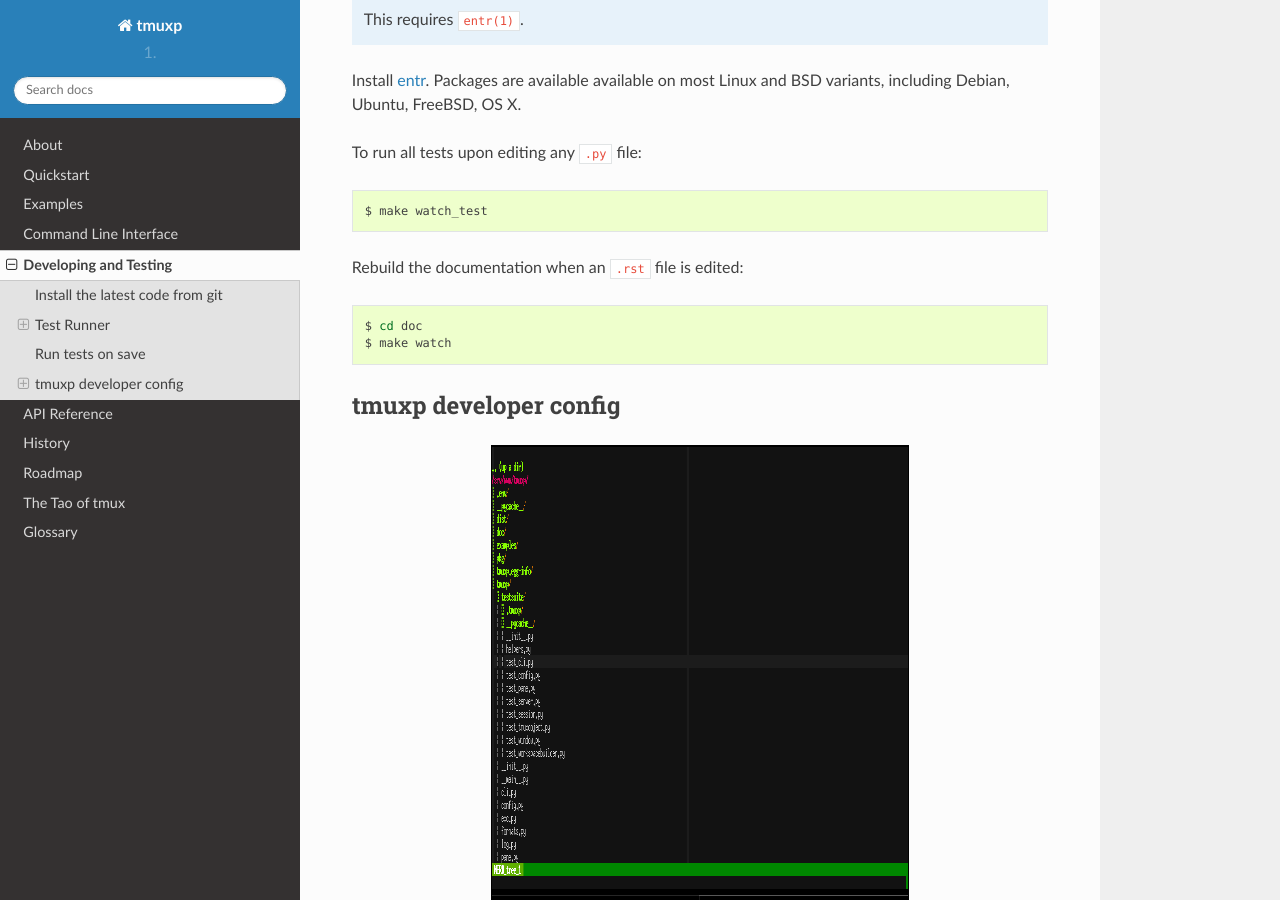
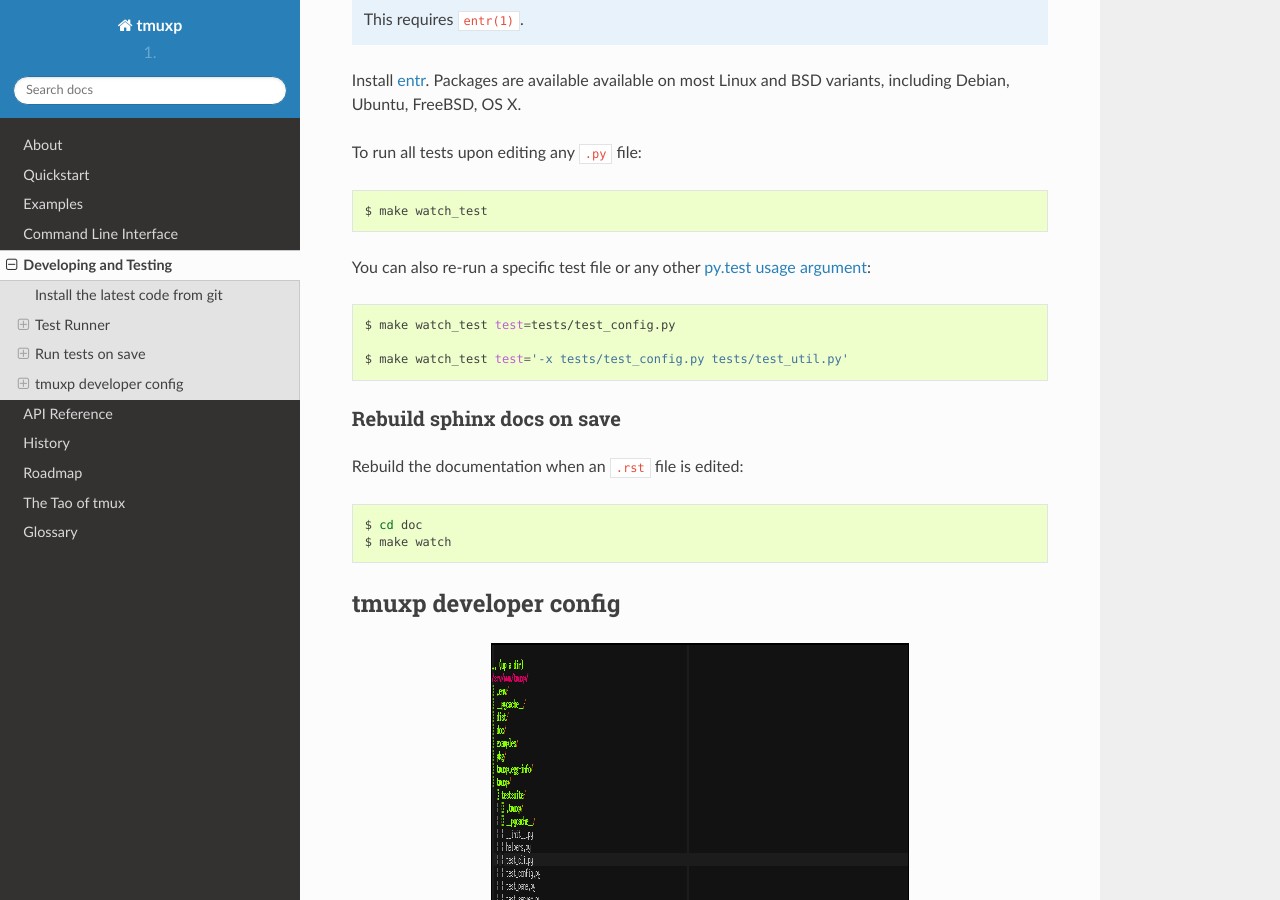
Before and after one commit to tmux-python/tmuxp, a Sphinx documentation site: the page built from doc/developing.rst, in a window 1280 px wide and 900 px high, scrolled down 2225 px. Built offline with Sphinx 7.4.7 and the Read the Docs theme 2.0.0, drawn with Linux system fonts in a browser that asks for light colours.

Commit message:
Update dev docs for makefile arg

```diff
--- a/doc/developing.rst
+++ b/doc/developing.rst
@@ -137,7 +137,17 @@
 
     $ make watch_test
 
-.. _entr: http://entrproject.org/
+You can also re-run a specific test file or any other `py.test usage
+argument`_:
+
+.. code-block:: bash
+
+   $ make watch_test test=tests/test_config.py
+
+   $ make watch_test test='-x tests/test_config.py tests/test_util.py'
+
+Rebuild sphinx docs on save
+~~~~~~~~~~~~~~~~~~~~~~~~~~~
 
 Rebuild the documentation when an ``.rst`` file is edited:
 
@@ -182,6 +192,8 @@
 .. literalinclude:: ../.travis.yml
     :language: yaml
 
+.. _py.test usage argument: https://pytest.org/latest/usage.html
+.. _entr: http://entrproject.org/
 .. _travis-ci: http://www.travis-ci.org
 .. _travis build site: http://www.travis-ci.org/tony/tmuxp
 .. _.travis.yml: https://github.com/tony/tmuxp/blob/master/.travis.yml
```
